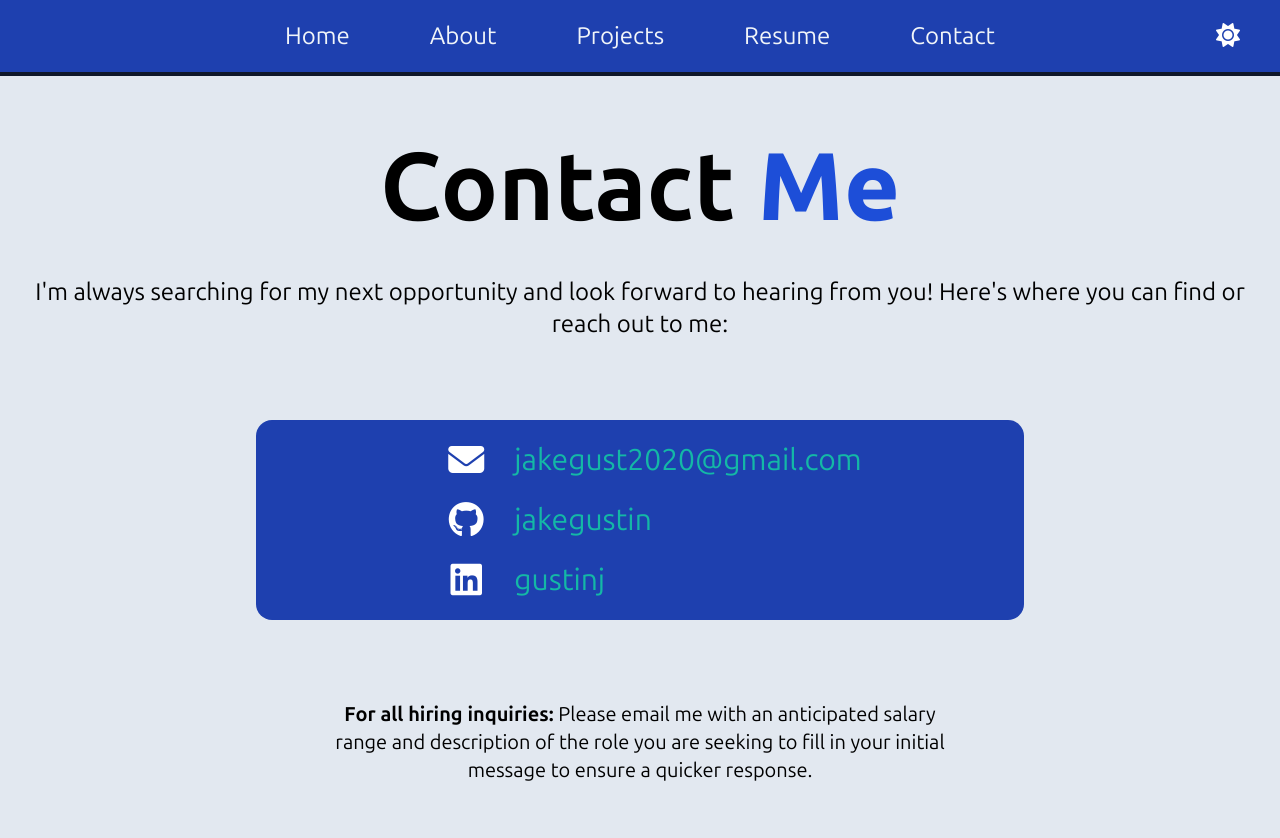
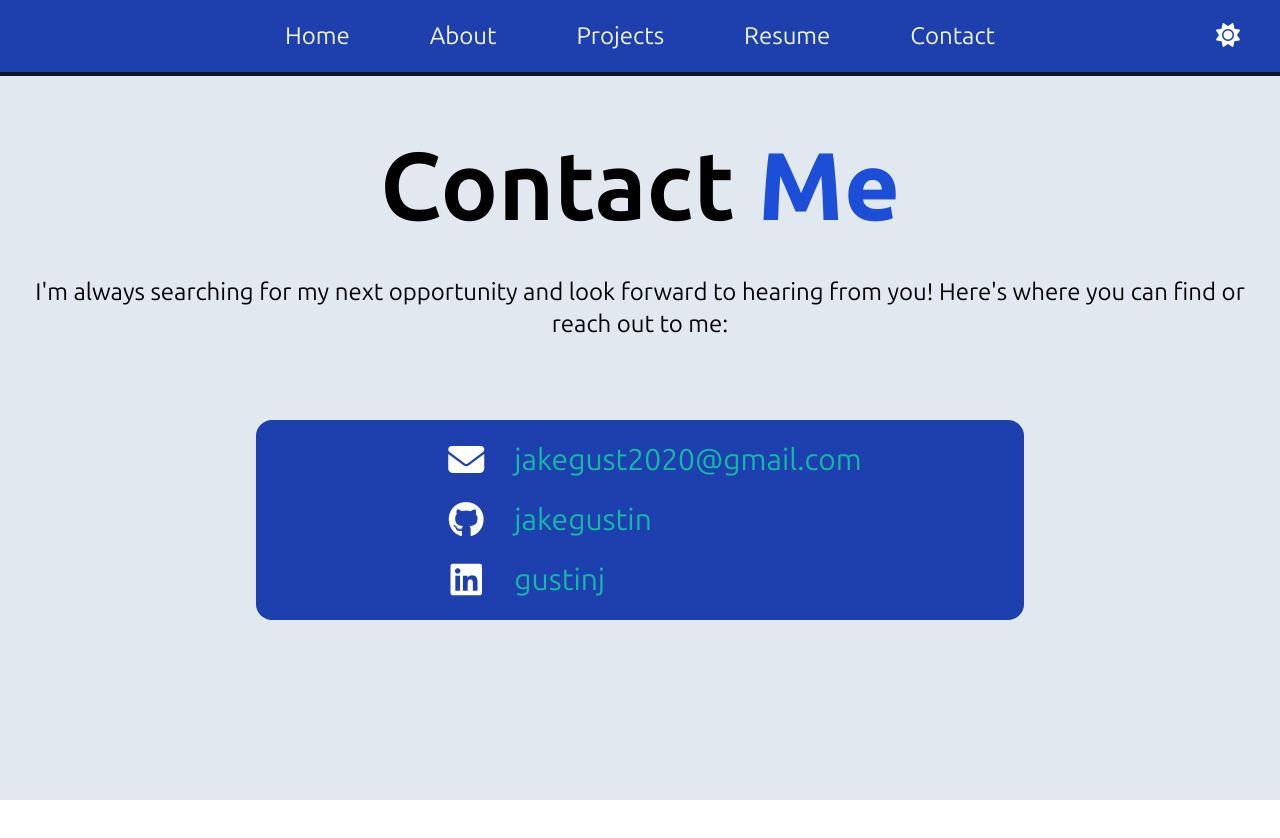
Before and after one commit to jakegustin/personal-website, a Vue app: page /contact in a window 1280 px wide. Shown: the top 838 px of the page. After the commit the page ends 800 px from the top, so only its background shows below. Built offline with nearby package versions, Linux system fonts and the light colour scheme.

Commit message:
minor adjustments to contact and employment hist

```diff
--- a/src/views/Contact.vue
+++ b/src/views/Contact.vue
@@ -32,9 +32,5 @@ import { RouterLink } from 'vue-router';
         </li>
       </ul>
     </div>
-    <p class="text-lg md:text-xl text-center justify-center pt-20 w-full sm:w-1/2 mx-auto">
-      <span class="font-bold">For all hiring inquiries: </span>Please email me with
-      an anticipated salary range and description of the role you are seeking to fill in your initial message to ensure a quicker response.
-    </p>
 </div>
 </template>
```
